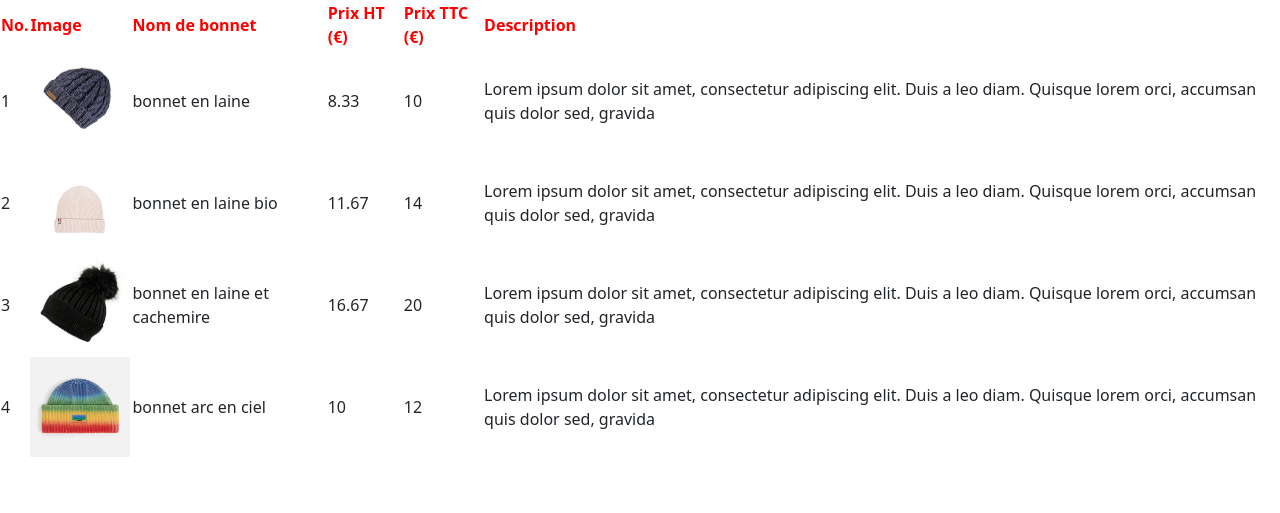
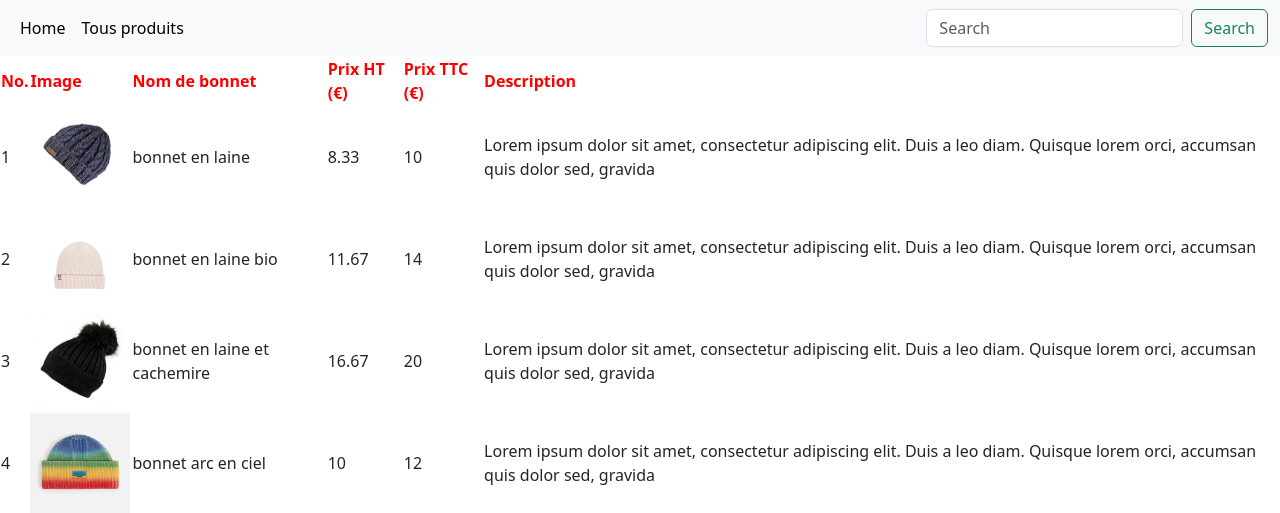
Before and after one commit to HueKhuc/beanies-2023, a PHP site: page /list.php in a window 1280 px wide. Shown: the top 513 px of the page. Run offline with PHP 8.4, Linux system fonts and the light colour scheme.

Commit message:
13. Mettre en place un menu

```diff
--- a/includes/header.php
+++ b/includes/header.php
@@ -12,3 +12,25 @@
     <link rel="stylesheet" href="./bootstrap.css">
 </head>
 <body>
+<header>
+<nav class="navbar navbar-expand-lg navbar-light bg-light">
+  <div class="container-fluid">
+
+
+    <div class="collapse navbar-collapse" id="navbarSupportedContent">
+      <ul class="navbar-nav me-auto mb-2 mb-lg-0">
+        <li class="nav-item">
+          <a class="nav-link active" aria-current="page" href="index.php">Home</a>
+        </li>
+        <li class="nav-item">
+          <a class="nav-link active" aria-current="page" href="list.php">Tous produits</a>
+        </li>
+      </ul>
+      <form class="d-flex">
+        <input class="form-control me-2" type="search" placeholder="Search" aria-label="Search">
+        <button class="btn btn-outline-success" type="submit">Search</button>
+      </form>
+    </div>
+  </div>
+</nav>
+</header>
```
